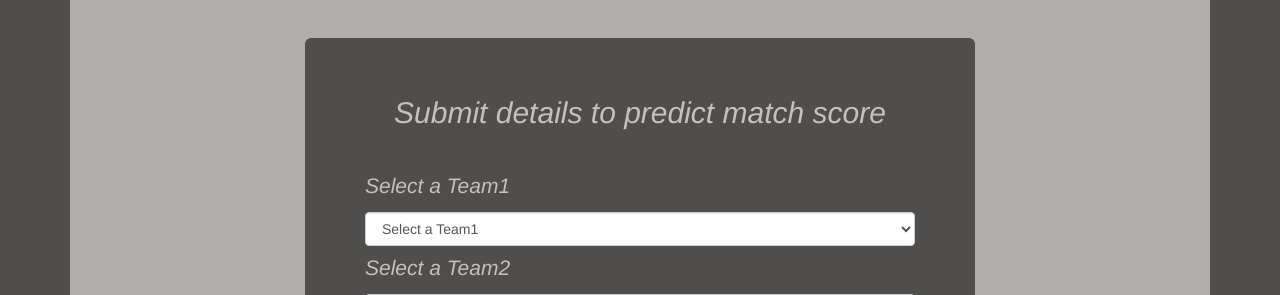
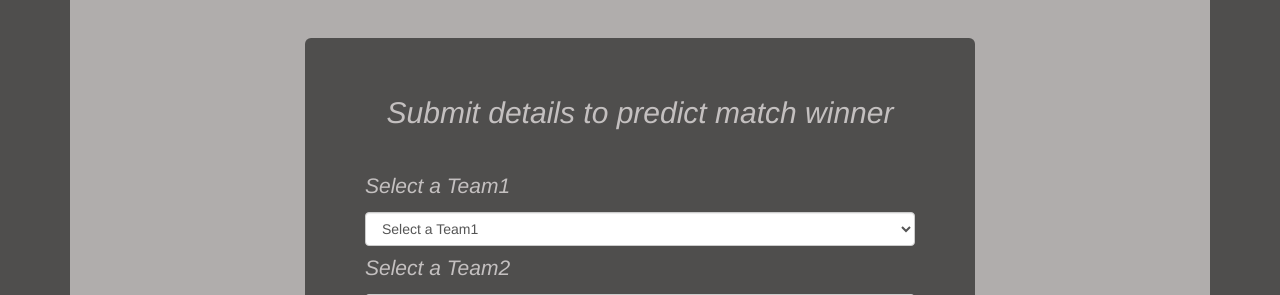
Before and after one commit to vishalbarad/IPL_winner_prediction, a Flask app: page / in a window 1280 px wide. Shown: the part 684-979 px from the top of the page. Run offline with Flask 2, Linux system fonts and the light colour scheme; parts of the project's set-up code (start-up, migrations or seed data) failed here and were passed over; some libraries are stand-ins or nearby versions.

Commit message:
Update index.html

```diff
--- a/templates/index.html
+++ b/templates/index.html
@@ -98,7 +98,7 @@
                 <div class="col-sm-8">
                     <div class="jumbotron" style="opacity:1; background-color: #4f4e4d;">
                     <form class="text-center border border-light p-5" action="{{ url_for('predict') }}" method="post">
-                        <p class="h4 mb-4" style="color: #c4c0c0; font-weight: 400; font-size: 30px; font-style: oblique;">Submit details to predict match score</p><br>
+                        <p class="h4 mb-4" style="color: #c4c0c0; font-weight: 400; font-size: 30px; font-style: oblique;">Submit details to predict match winner</p><br>
                         <!-- Batting team -->
                         <p class="h4 mb-4" align="left" style="color: #c4c0c0;font-weight:400;font-style: oblique;"> Select a Team1 </p>
                         <select class="form-control mb-4" name="Team1" required>
```
